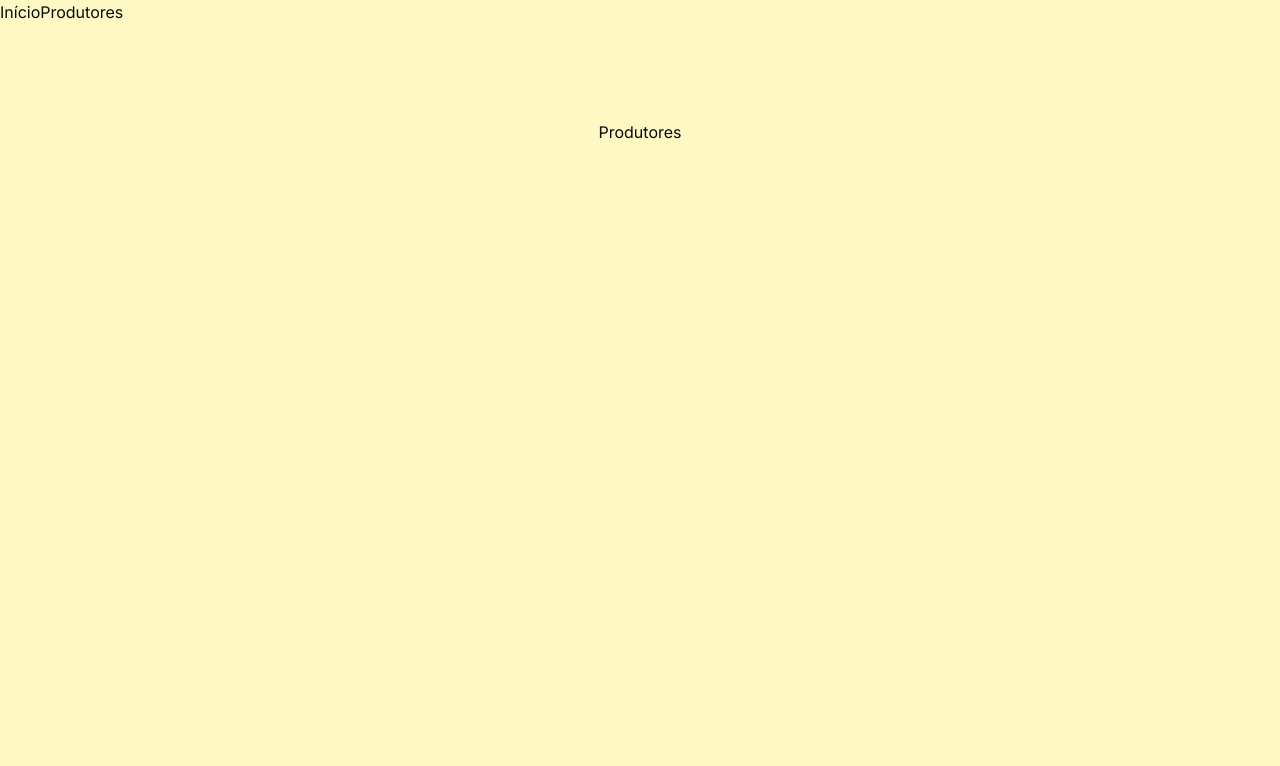
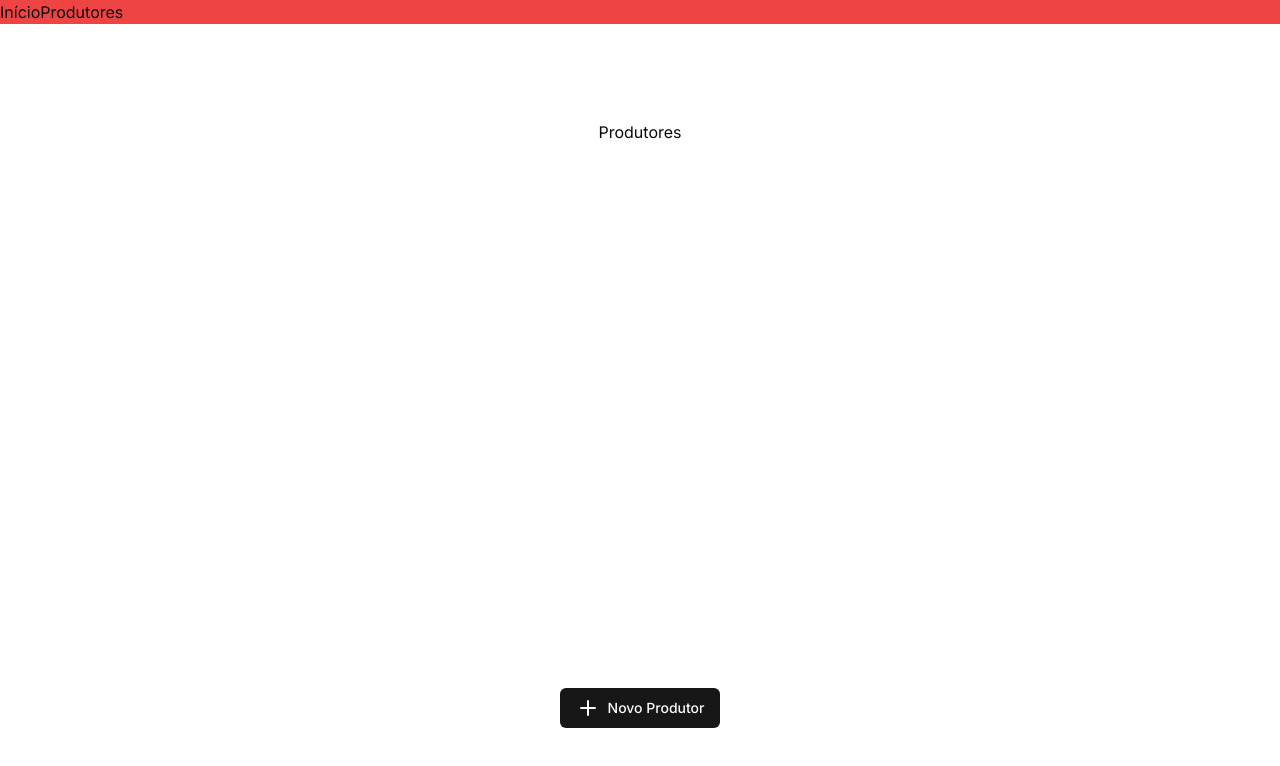
Before and after one commit to daniel-hortencio/brain-agriculture-front, a Next.js app: page /produtores in a window 1280 px wide. Shown: the top 766 px of the page. Built offline with nearby package versions, Linux system fonts and the light colour scheme.

Commit message:
init form create producer

```diff
--- a/package.json
+++ b/package.json
@@ -9,6 +9,9 @@
     "lint": "next lint"
   },
   "dependencies": {
+    "@radix-ui/react-dialog": "^1.1.1",
+    "@radix-ui/react-label": "^2.1.0",
+    "@radix-ui/react-slot": "^1.1.0",
     "class-variance-authority": "^0.7.0",
     "clsx": "^2.1.1",
     "lucide-react": "^0.408.0",
@@ -16,7 +19,8 @@
     "react": "^18",
     "react-dom": "^18",
     "tailwind-merge": "^2.4.0",
-    "tailwindcss-animate": "^1.0.7"
+    "tailwindcss-animate": "^1.0.7",
+    "vaul": "^0.9.1"
   },
   "devDependencies": {
     "@types/node": "^20",
--- a/src/app/globals.css
+++ b/src/app/globals.css
@@ -67,3 +67,7 @@
     @apply bg-background text-foreground;
   }
 }
+
+.test {
+  border: solid 1px red;
+}
--- a/src/app/layout.tsx
+++ b/src/app/layout.tsx
@@ -17,7 +17,7 @@
 }>) {
   return (
     <html lang="en">
-      <body className={inter.className}>
+      <body className={`${inter.className} overflow-x-hidden`}>
         <Layout>{children}</Layout>
       </body>
     </html>
--- a/src/app/produtores/page.tsx
+++ b/src/app/produtores/page.tsx
@@ -1,7 +1,52 @@
+import { FormCreateProducer } from "@/components/forms/form-create-producer";
+import { Button } from "@/components/ui/button";
+import {
+  Drawer,
+  DrawerClose,
+  DrawerContent,
+  DrawerDescription,
+  DrawerFooter,
+  DrawerHeader,
+  DrawerTitle,
+  DrawerTrigger,
+} from "@/components/ui/drawer";
+import { Plus, X } from "lucide-react";
+
 export default function Producers() {
   return (
     <main className="flex min-h-screen flex-col items-center justify-between p-24">
       <h1>Produtores</h1>
+
+      <Drawer>
+        <DrawerTrigger asChild>
+          <Button className="space-x-2">
+            <Plus /> <span>Novo Produtor</span>
+          </Button>
+        </DrawerTrigger>
+        <DrawerContent className="w-4/5 max-w-lg">
+          <div className="space-y-5">
+            <div className="text-right">
+              <DrawerClose asChild>
+                <Button variant="outline" size="icon">
+                  <X />
+                </Button>
+              </DrawerClose>
+            </div>
+            <DrawerHeader>
+              <DrawerTitle>Adicionar Novo Produtor</DrawerTitle>
+              <DrawerDescription>Lorem Ipsum</DrawerDescription>
+            </DrawerHeader>
+
+            <div>
+              <FormCreateProducer />
+            </div>
+
+            <DrawerFooter>
+              <Button>Submit</Button>
+            </DrawerFooter>
+          </div>
+        </DrawerContent>
+      </Drawer>
     </main>
   );
 }
--- /dev/null
+++ b/src/components/forms/form-create-producer/index.tsx
@@ -0,0 +1,9 @@
+import { InputGroup } from "@/components/ui/custom/InputGroup";
+
+export const FormCreateProducer = () => {
+  return (
+    <form className="px-4 ">
+      <InputGroup label="Teste" />
+    </form>
+  );
+};
--- a/src/components/layouts/index.tsx
+++ b/src/components/layouts/index.tsx
@@ -7,8 +7,8 @@
 
 export const Layout = ({ children }: Props) => {
   return (
-    <div className="bg-yellow-100">
-      <nav>
+    <div className="w-screen">
+      <nav className="bg-red-500">
         <Link href="/">Início</Link>
         <Link href="/produtores">Produtores</Link>
       </nav>
--- /dev/null
+++ b/src/components/ui/button.tsx
@@ -0,0 +1,56 @@
+import * as React from "react"
+import { Slot } from "@radix-ui/react-slot"
+import { cva, type VariantProps } from "class-variance-authority"
+
+import { cn } from "@/lib/utils"
+
+const buttonVariants = cva(
+  "inline-flex items-center justify-center whitespace-nowrap rounded-md text-sm font-medium ring-offset-background transition-colors focus-visible:outline-none focus-visible:ring-2 focus-visible:ring-ring focus-visible:ring-offset-2 disabled:pointer-events-none disabled:opacity-50",
+  {
+    variants: {
+      variant: {
+        default: "bg-primary text-primary-foreground hover:bg-primary/90",
+        destructive:
+          "bg-destructive text-destructive-foreground hover:bg-destructive/90",
+        outline:
+          "border border-input bg-background hover:bg-accent hover:text-accent-foreground",
+        secondary:
+          "bg-secondary text-secondary-foreground hover:bg-secondary/80",
+        ghost: "hover:bg-accent hover:text-accent-foreground",
+        link: "text-primary underline-offset-4 hover:underline",
+      },
+      size: {
+        default: "h-10 px-4 py-2",
+        sm: "h-9 rounded-md px-3",
+        lg: "h-11 rounded-md px-8",
+        icon: "h-10 w-10",
+      },
+    },
+    defaultVariants: {
+      variant: "default",
+      size: "default",
+    },
+  }
+)
+
+export interface ButtonProps
+  extends React.ButtonHTMLAttributes<HTMLButtonElement>,
+    VariantProps<typeof buttonVariants> {
+  asChild?: boolean
+}
+
+const Button = React.forwardRef<HTMLButtonElement, ButtonProps>(
+  ({ className, variant, size, asChild = false, ...props }, ref) => {
+    const Comp = asChild ? Slot : "button"
+    return (
+      <Comp
+        className={cn(buttonVariants({ variant, size, className }))}
+        ref={ref}
+        {...props}
+      />
+    )
+  }
+)
+Button.displayName = "Button"
+
+export { Button, buttonVariants }
--- /dev/null
+++ b/src/components/ui/custom/InputGroup.tsx
@@ -0,0 +1,34 @@
+import * as React from "react";
+
+import { cn } from "@/lib/utils";
+import { Label } from "../label";
+
+export interface InputGroupProps
+  extends React.InputHTMLAttributes<HTMLInputElement> {
+  label: string;
+}
+
+const InputGroup = React.forwardRef<HTMLInputElement, InputGroupProps>(
+  ({ className, label, id, type, ...props }, ref) => {
+    return (
+      <div className="w-full">
+        <Label htmlFor={id || label.toLocaleLowerCase().replaceAll(" ", "-")}>
+          {label}
+        </Label>
+        <input
+          id={id || label.toLocaleLowerCase().replaceAll(" ", "-")}
+          type={type}
+          className={cn(
+            "flex h-10 w-full rounded-md border border-input bg-background px-3 py-2 text-sm ring-offset-background file:border-0 file:bg-transparent file:text-sm file:font-medium placeholder:text-muted-foreground focus-visible:outline-none focus-visible:ring-2 focus-visible:ring-ring focus-visible:ring-offset-2 disabled:cursor-not-allowed disabled:opacity-50",
+            className
+          )}
+          ref={ref}
+          {...props}
+        />
+      </div>
+    );
+  }
+);
+InputGroup.displayName = "InputGroup";
+
+export { InputGroup };
--- /dev/null
+++ b/src/components/ui/drawer.tsx
@@ -0,0 +1,118 @@
+"use client";
+
+import * as React from "react";
+import { Drawer as DrawerPrimitive } from "vaul";
+
+import { cn } from "@/lib/utils";
+
+const Drawer = ({
+  shouldScaleBackground = true,
+
+  ...props
+}: React.ComponentProps<typeof DrawerPrimitive.Root>) => (
+  <DrawerPrimitive.Root
+    shouldScaleBackground={shouldScaleBackground}
+    {...props}
+    direction="right"
+    noBodyStyles
+  />
+);
+Drawer.displayName = "Drawer";
+
+const DrawerTrigger = DrawerPrimitive.Trigger;
+
+const DrawerPortal = DrawerPrimitive.Portal;
+
+const DrawerClose = DrawerPrimitive.Close;
+
+const DrawerOverlay = React.forwardRef<
+  React.ElementRef<typeof DrawerPrimitive.Overlay>,
+  React.ComponentPropsWithoutRef<typeof DrawerPrimitive.Overlay>
+>(({ className, ...props }, ref) => (
+  <DrawerPrimitive.Overlay
+    ref={ref}
+    className={cn("fixed inset-0 z-50 bg-black/80", className)}
+    {...props}
+  />
+));
+DrawerOverlay.displayName = DrawerPrimitive.Overlay.displayName;
+
+const DrawerContent = React.forwardRef<
+  React.ElementRef<typeof DrawerPrimitive.Content>,
+  React.ComponentPropsWithoutRef<typeof DrawerPrimitive.Content>
+>(({ className, children, ...props }, ref) => (
+  <DrawerPortal>
+    <DrawerOverlay />
+    <DrawerPrimitive.Content
+      ref={ref}
+      className={cn(
+        "fixed ml-auto inset-x-0 grid grid-cols-[0.5rem_1fr] items-center p-8 pl-3 gap-3 bottom-0 right-0 z-50 mt-24 h-screen w-full rounded-l-lg border bg-background -rotate-90",
+        className
+      )}
+      {...props}
+    >
+      <div className="mx-auto h-28 w-2 rounded-full bg-neutral-200" />
+      <div className="h-full">{children}</div>
+    </DrawerPrimitive.Content>
+  </DrawerPortal>
+));
+DrawerContent.displayName = "DrawerContent";
+
+const DrawerHeader = ({
+  className,
+  ...props
+}: React.HTMLAttributes<HTMLDivElement>) => (
+  <div className={cn("grid gap-1.5 p-4 text-left", className)} {...props} />
+);
+DrawerHeader.displayName = "DrawerHeader";
+
+const DrawerFooter = ({
+  className,
+  ...props
+}: React.HTMLAttributes<HTMLDivElement>) => (
+  <div
+    className={cn("mt-auto flex flex-col gap-2 p-4", className)}
+    {...props}
+  />
+);
+DrawerFooter.displayName = "DrawerFooter";
+
+const DrawerTitle = React.forwardRef<
+  React.ElementRef<typeof DrawerPrimitive.Title>,
+  React.ComponentPropsWithoutRef<typeof DrawerPrimitive.Title>
+>(({ className, ...props }, ref) => (
+  <DrawerPrimitive.Title
+    ref={ref}
+    className={cn(
+      "text-lg font-semibold leading-none tracking-tight",
+      className
+    )}
+    {...props}
+  />
+));
+DrawerTitle.displayName = DrawerPrimitive.Title.displayName;
+
+const DrawerDescription = React.forwardRef<
+  React.ElementRef<typeof DrawerPrimitive.Description>,
+  React.ComponentPropsWithoutRef<typeof DrawerPrimitive.Description>
+>(({ className, ...props }, ref) => (
+  <DrawerPrimitive.Description
+    ref={ref}
+    className={cn("text-sm text-muted-foreground", className)}
+    {...props}
+  />
+));
+DrawerDescription.displayName = DrawerPrimitive.Description.displayName;
+
+export {
+  Drawer,
+  DrawerPortal,
+  DrawerOverlay,
+  DrawerTrigger,
+  DrawerClose,
+  DrawerContent,
+  DrawerHeader,
+  DrawerFooter,
+  DrawerTitle,
+  DrawerDescription,
+};
--- /dev/null
+++ b/src/components/ui/input.tsx
@@ -0,0 +1,25 @@
+import * as React from "react"
+
+import { cn } from "@/lib/utils"
+
+export interface InputProps
+  extends React.InputHTMLAttributes<HTMLInputElement> {}
+
+const Input = React.forwardRef<HTMLInputElement, InputProps>(
+  ({ className, type, ...props }, ref) => {
+    return (
+      <input
+        type={type}
+        className={cn(
+          "flex h-10 w-full rounded-md border border-input bg-background px-3 py-2 text-sm ring-offset-background file:border-0 file:bg-transparent file:text-sm file:font-medium placeholder:text-muted-foreground focus-visible:outline-none focus-visible:ring-2 focus-visible:ring-ring focus-visible:ring-offset-2 disabled:cursor-not-allowed disabled:opacity-50",
+          className
+        )}
+        ref={ref}
+        {...props}
+      />
+    )
+  }
+)
+Input.displayName = "Input"
+
+export { Input }
--- /dev/null
+++ b/src/components/ui/label.tsx
@@ -0,0 +1,26 @@
+"use client"
+
+import * as React from "react"
+import * as LabelPrimitive from "@radix-ui/react-label"
+import { cva, type VariantProps } from "class-variance-authority"
+
+import { cn } from "@/lib/utils"
+
+const labelVariants = cva(
+  "text-sm font-medium leading-none peer-disabled:cursor-not-allowed peer-disabled:opacity-70"
+)
+
+const Label = React.forwardRef<
+  React.ElementRef<typeof LabelPrimitive.Root>,
+  React.ComponentPropsWithoutRef<typeof LabelPrimitive.Root> &
+    VariantProps<typeof labelVariants>
+>(({ className, ...props }, ref) => (
+  <LabelPrimitive.Root
+    ref={ref}
+    className={cn(labelVariants(), className)}
+    {...props}
+  />
+))
+Label.displayName = LabelPrimitive.Root.displayName
+
+export { Label }
```
Also changed, not shown: 1 other file (tests, documents, lock files or other folders).
